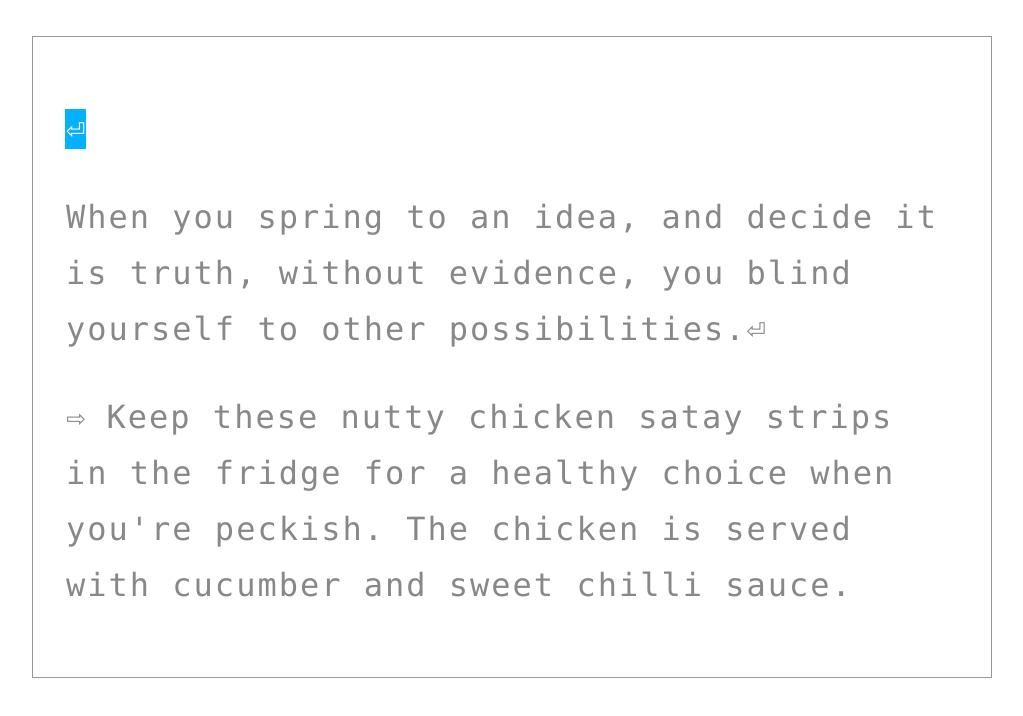
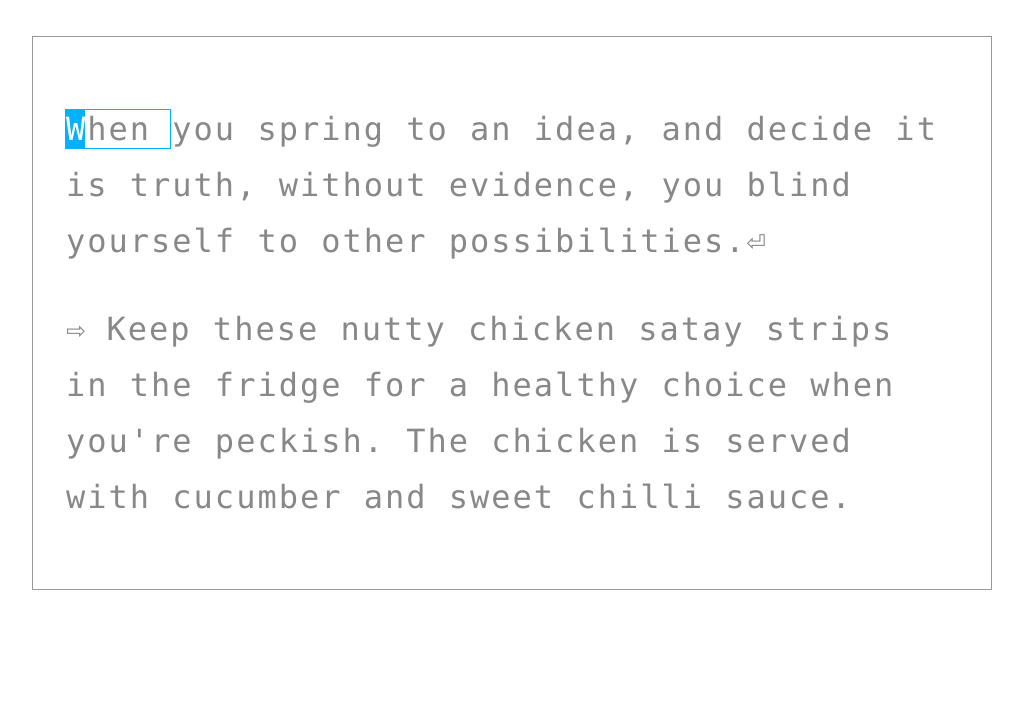
Before and after one commit to dlevs/typey, a React (Create React App) app: page / in a window 1280 px wide. Shown: the top 716 px of the page, without its empty margins (128-1151 px from the left). Built offline with nearby package versions, Linux system fonts and the light colour scheme; no server answers.

Commit message:
Hide cursor when focus out

```diff
--- a/src/App.tsx
+++ b/src/App.tsx
@@ -8,7 +8,7 @@ import TypingStatsDisplay from './components/TypingStatsDisplay'
 const App = () => {
   // const chars = useKeysPressed(window, playKeypressSound)
   const [value, setValue] = useState('')
-  const targetValue = '\nWhen you spring to an idea, and decide it is truth, without evidence, you blind yourself to other possibilities.\n\tKeep these nutty chicken satay strips in the fridge for a healthy choice when you\'re peckish. The chicken is served with cucumber and sweet chilli sauce.'
+  const targetValue = 'When you spring to an idea, and decide it is truth, without evidence, you blind yourself to other possibilities.\n\tKeep these nutty chicken satay strips in the fridge for a healthy choice when you\'re peckish. The chicken is served with cucumber and sweet chilli sauce.'
 
   return (
     <StrictMode>
--- a/src/components/TypingText.tsx
+++ b/src/components/TypingText.tsx
@@ -4,6 +4,7 @@ import { useRef } from 'react'
 import TypingTextInput from './TypingTextInput'
 import TypingTextDisplay from './TypingTextDisplay'
 import TypingTextWrapper from './TypingTextWrapper'
+import useFocusState from '../hooks/useFocusState'
 
 const TypingText = ({
   targetValue,
@@ -15,13 +16,18 @@ const TypingText = ({
   onValueChange: (value: string) => void
 }) => {
   const inputRef = useRef(null as null | HTMLTextAreaElement)
+  const { focused, ...focusProps } = useFocusState()
 
   return (
-    <TypingTextWrapper onClick={() => {
-      if (inputRef.current) {
-        inputRef.current.focus()
-      }
-    }}>
+    <TypingTextWrapper
+      {...focusProps}
+      focused={focused}
+      onClick={() => {
+        if (inputRef.current) {
+          inputRef.current.focus()
+        }
+      }}
+    >
       <TypingTextInput
         value={value}
         ref={inputRef}
@@ -34,6 +40,7 @@ const TypingText = ({
       <TypingTextDisplay
         value={value}
         targetValue={targetValue}
+        focused={focused}
       />
     </TypingTextWrapper>
   )
--- a/src/components/TypingTextDisplay.tsx
+++ b/src/components/TypingTextDisplay.tsx
@@ -11,7 +11,8 @@ const Paragraph = styled.p`
 const Word = memo(styled.span<{
   cursor: boolean
   error: boolean
-}>(({ cursor, error }) =>
+  focused: boolean
+}>(({ cursor, error, focused }) =>
   css`
     position: relative;
     display: inline-block;
@@ -28,7 +29,7 @@ const Word = memo(styled.span<{
       right: 0;
       z-index: 1;
       pointer-events: none;
-      border: 1px solid ${cursor
+      border: 1px solid ${cursor && focused
         ? error
           ? '#f54542'
           : '#03b1fc'
@@ -42,8 +43,9 @@ const Character = memo(styled.span<{
   cursor: boolean
   error: boolean
   success: boolean
+  focused: boolean
 }>(
-  ({ cursor, error, success }) => css`
+  ({ cursor, error, success, focused }) => css`
     display: inline-block;
     margin: 0 1px;
 
@@ -54,7 +56,7 @@ const Character = memo(styled.span<{
     height: 2.5rem;
     line-height: 2.5rem;
 
-    ${cursor && css`
+    ${focused && cursor && css`
       color: #fff;
       background: #03b1fc;
     `}
@@ -89,10 +91,12 @@ const charValueMap: { [char: string]: JSX.Element | undefined } = {
 
 const TypingTextDisplay = memo(({
   value,
-  targetValue
+  targetValue,
+  focused
 }: {
   value: string
   targetValue: string
+  focused: boolean
 }) => {
   const paragraphs = getTextComparisonMeta(targetValue, value)
   const cursorRef = useRef(null as null | HTMLTextAreaElement)
@@ -116,6 +120,7 @@ const TypingTextDisplay = memo(({
               key={wordIndex}
               cursor={word.isCurrent}
               error={word.isActive && !word.isMatch}
+              focused={focused}
             >
               {word.chars.map((char, charIndex) => {
                 return (
@@ -125,6 +130,7 @@ const TypingTextDisplay = memo(({
                     cursor={char.isCurrent}
                     error={char.isActive && !char.isMatch}
                     success={char.isActive && char.isMatch}
+                    focused={focused}
                   >
                     {charValueMap[char.targetValue] || char.targetValue}
                   </Character>
--- a/src/components/TypingTextWrapper.tsx
+++ b/src/components/TypingTextWrapper.tsx
@@ -1,7 +1,10 @@
+import { css } from '@emotion/core';
 import styled from '@emotion/styled';
 
-const TypingTextWrapper = styled.div`
-  opacity: 0.7;
+const TypingTextWrapper = styled.div<{
+  focused: boolean
+}>(({ focused }) => css`
+  opacity: ${focused ? 1 : 0.7};
   transition: opacity 0.3s;
   font-size: 2rem;
   line-height: normal;
@@ -12,10 +15,9 @@ const TypingTextWrapper = styled.div`
   margin: 0 auto;
   border: 1px solid #999;
 
-  :hover,
-  :focus-within {
+  :hover {
     opacity: 1;
   }
-`;
+`);
 
 export default TypingTextWrapper
--- /dev/null
+++ b/src/hooks/useFocusState.ts
@@ -0,0 +1,13 @@
+import { useState } from 'react'
+
+const useFocusState = () => {
+	const [focused, setFocused] = useState(false)
+
+	return {
+		focused,
+		onFocus: () => setFocused(true),
+		onBlur: () => setFocused(false)
+	}
+}
+
+export default useFocusState
```
